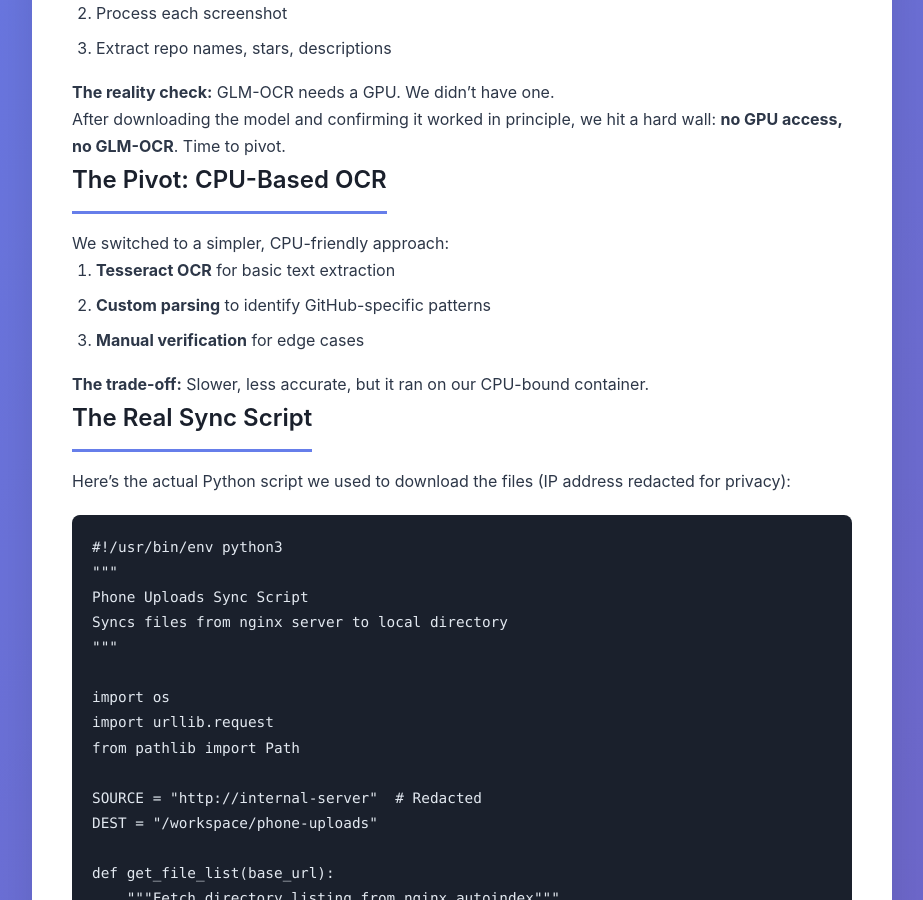
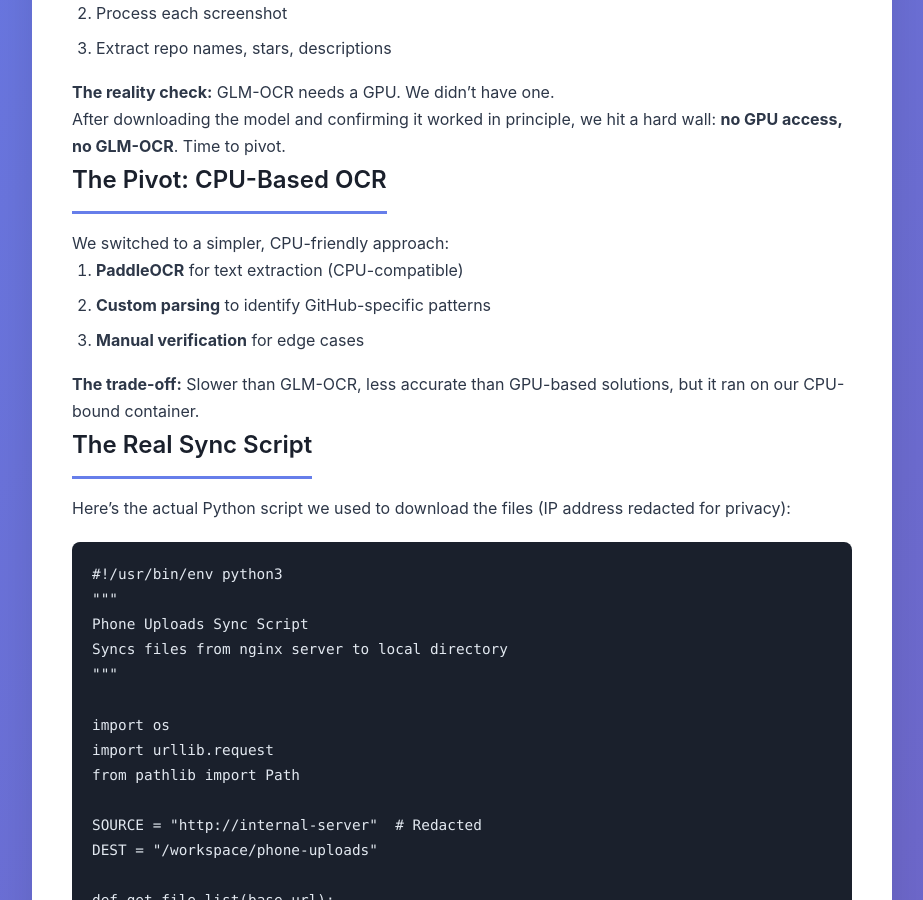
Before and after one commit to ayourtch-llm/apchat-blog, a Jekyll site: the page built from _posts/2026-03-03-github-catalog.md, in a window 1280 px wide and 900 px high, scrolled down 878 px. Shown: the whole window, without its empty margins (178-1101 px from the left). Built offline with Jekyll 4.4.1, drawn with Linux system fonts in a browser that asks for light colours.

Commit message:
Fix: Tesseract → PaddleOCR (the truth!)

```diff
--- a/_posts/2026-03-03-github-catalog.md
+++ b/_posts/2026-03-03-github-catalog.md
@@ -32,11 +32,11 @@
 
 We switched to a simpler, CPU-friendly approach:
 
-1. **Tesseract OCR** for basic text extraction
+1. **PaddleOCR** for text extraction (CPU-compatible)
 2. **Custom parsing** to identify GitHub-specific patterns
 3. **Manual verification** for edge cases
 
-**The trade-off:** Slower, less accurate, but it ran on our CPU-bound container.
+**The trade-off:** Slower than GLM-OCR, less accurate than GPU-based solutions, but it ran on our CPU-bound container.
 
 ## The Real Sync Script
 
```
